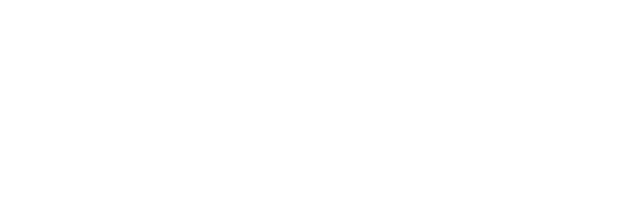
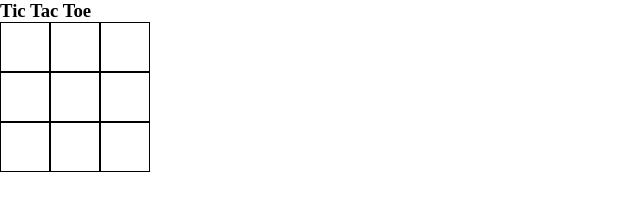
Before and after one commit to KawalaE/Tic-Tac-Toe, a plain HTML site: page index.html in a window 1280 px wide. Shown: the whole page, without its empty margins (0-640 px from the left). Drawn offline with Linux system fonts and the light colour scheme.

Commit message:
Create gameBoard module

```diff
--- a/index.html
+++ b/index.html
@@ -5,10 +5,17 @@
     <meta http-equiv="X-UA-Compatible" content="IE=edge">
     <meta name="viewport" content="width=device-width, initial-scale=1.0">
     <link rel="stylesheet" href="style.css">
-    <script ref="script" defer></script>
+    <script src="script.js" defer></script>
     <title>Tic Tac Toe</title>
 </head>
 <body>
+    <h3 class="title">Tic Tac Toe</h3>
+    <div class="board-part">
+        <div id="game-display">
+
+        </div>
+    </div>
+
 
 </body>
 </html>
--- a/script.js
+++ b/script.js
@@ -0,0 +1,21 @@
+const gameDisplay = document.getElementById('game-display');
+
+const gameBoard = (() =>{
+    const gameBoardArr = [];
+    const horizontalArr = [];
+    for (let verCube = 0; verCube <= 2; verCube++){
+        gameBoardArr[verCube] = document.createElement('div');
+        gameDisplay.appendChild(gameBoardArr[verCube]);
+        gameBoardArr[verCube].classList.add('cubes');
+
+        for (let horCube = 0; horCube <= 2; horCube++){
+            horizontalArr[horCube] = document.createElement('div');
+            gameBoardArr[verCube].appendChild(horizontalArr[horCube]);
+            horizontalArr[horCube].classList.add('cube');
+        }
+        gameBoardArr[verCube] = horizontalArr;
+    }
+    return gameBoardArr;
+})();
+
+console.log(gameBoard);
--- a/style.css
+++ b/style.css
@@ -0,0 +1,18 @@
+
+*{
+    margin: 0;
+    padding: 0;
+    box-sizing: border-box;
+}
+body{
+    height: 100vh;
+}
+.cube{
+    width: 50px;
+    height: 50px;
+    border: 1px solid black;
+    display: flex;
+}
+.cubes{
+    display: flex;
+}
```
